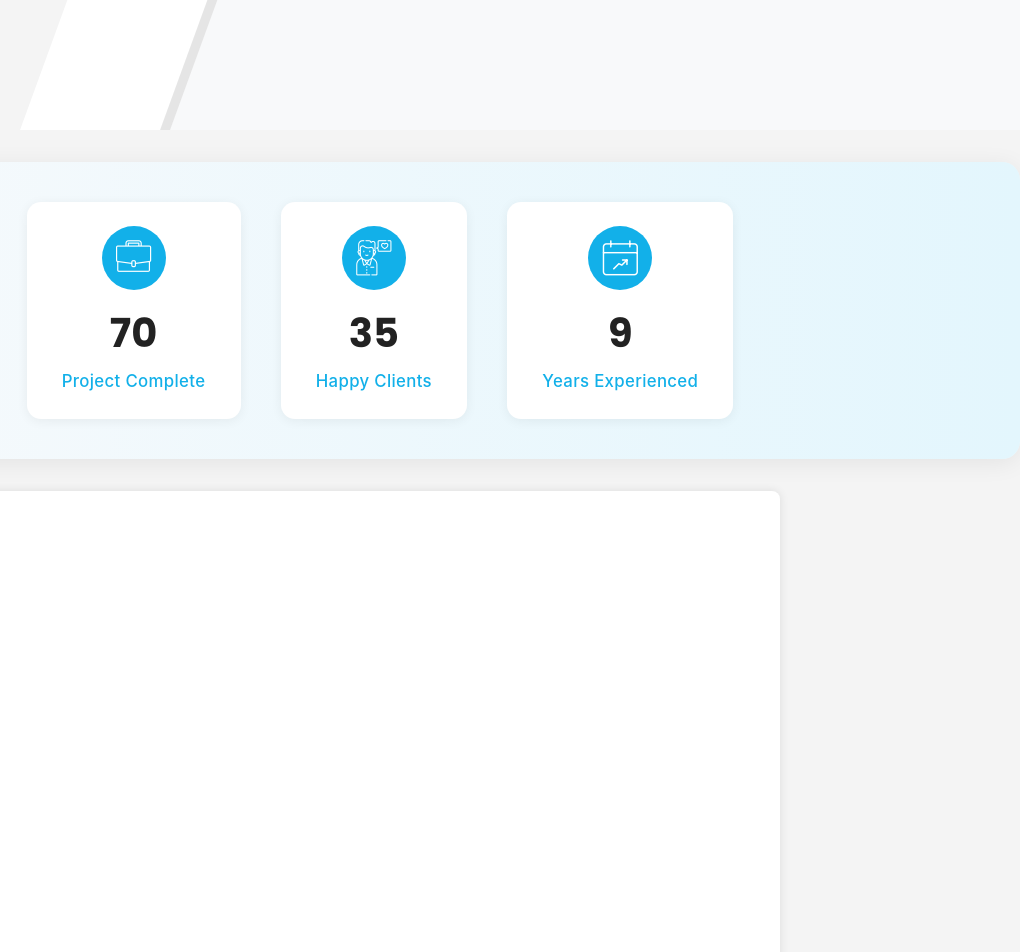
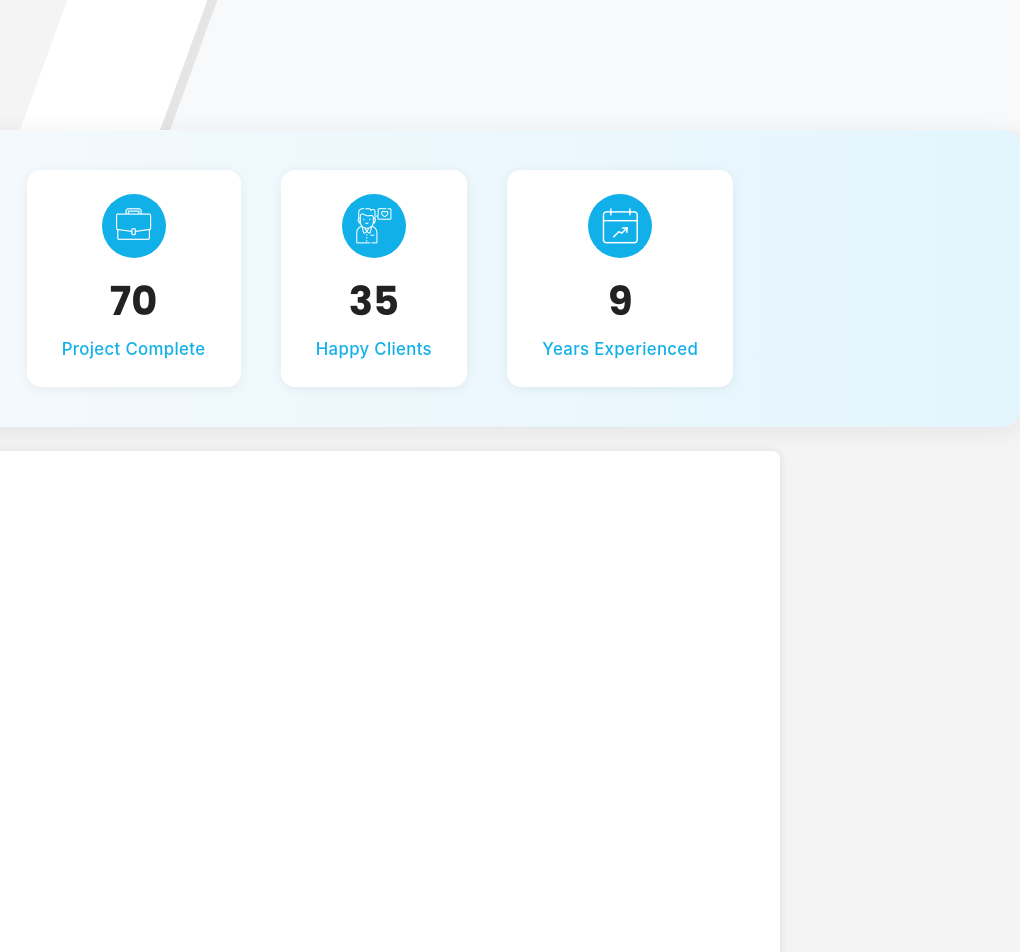
Before and after one commit to iozeey/iozeey_portfolio, a React (Create React App) app in the folder react-portfolio/: page / in a window 1280 px wide. Shown: the part 320-1272 px from the top of the page, without its empty margins (260-1280 px from the left). Built offline with nearby package versions, Linux system fonts and the light colour scheme.

Commit message:
fix: Add margin to AboutSection for improved spacing fix: Remove margin from CounterSection for consistent layout

```diff
--- a/react-portfolio/src/components/AboutSection.tsx
+++ b/react-portfolio/src/components/AboutSection.tsx
@@ -2,7 +2,7 @@ import React from 'react';
 
 const AboutSection: React.FC = () => {
   return (
-    <section className="ftco-about ftco-section ftco-no-pt ftco-no-pb" id="about-section">
+    <section className="ftco-about ftco-section ftco-no-pt ftco-no-pb my-4" id="about-section">
       <div className="container">
         <div className="row d-flex no-gutters">
           <div className="col-xs-6">
--- a/react-portfolio/src/components/CounterSection.module.css
+++ b/react-portfolio/src/components/CounterSection.module.css
@@ -3,7 +3,6 @@
   padding: 2.5rem 0;
   border-radius: 18px;
   box-shadow: 0 4px 24px rgba(0,0,0,0.07);
-  margin: 2rem 0;
 }
 
 .counterGrid {
```
